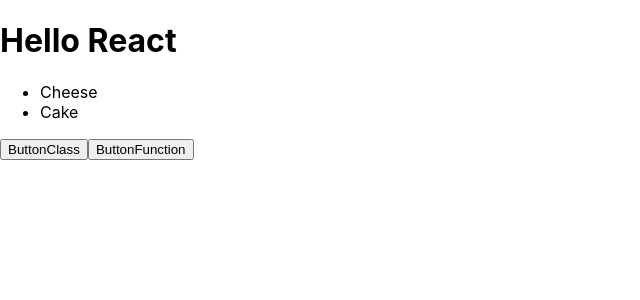
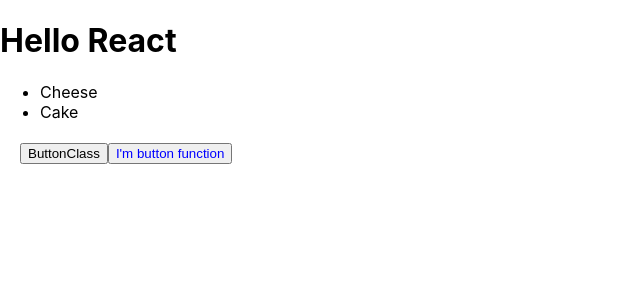
Before and after one commit to saptarga/react-intro, a React (Create React App) app: page / in a window 1280 px wide. Shown: the top 300 px of the page, without its empty margins (0-640 px from the left). Built offline with nearby package versions, Linux system fonts and the light colour scheme.

Commit message:
Menambahkan props pada component function

```diff
--- a/src/App.js
+++ b/src/App.js
@@ -13,8 +13,10 @@
 					return <li>{food}</li>;
 				})}
 			</ul>
-			<ButtonClass />
-			<ButtonFunction />
+			<div style={{ margin: "20px" }}>
+				<ButtonClass text="I'm button class" />
+				<ButtonFunction text="I'm button function" color="blue" />
+			</div>
 		</div>
 	);
 };
--- a/src/components/ButtonFunction.jsx
+++ b/src/components/ButtonFunction.jsx
@@ -1,7 +1,8 @@
 import React from "react";
 
-const ButtonFunction = () => {
-	return <button>ButtonFunction</button>;
+const ButtonFunction = (props) => {
+	const { text, color } = props;
+	return <button style={{ color: color }}>{text}</button>;
 };
 
 export default ButtonFunction;
```
